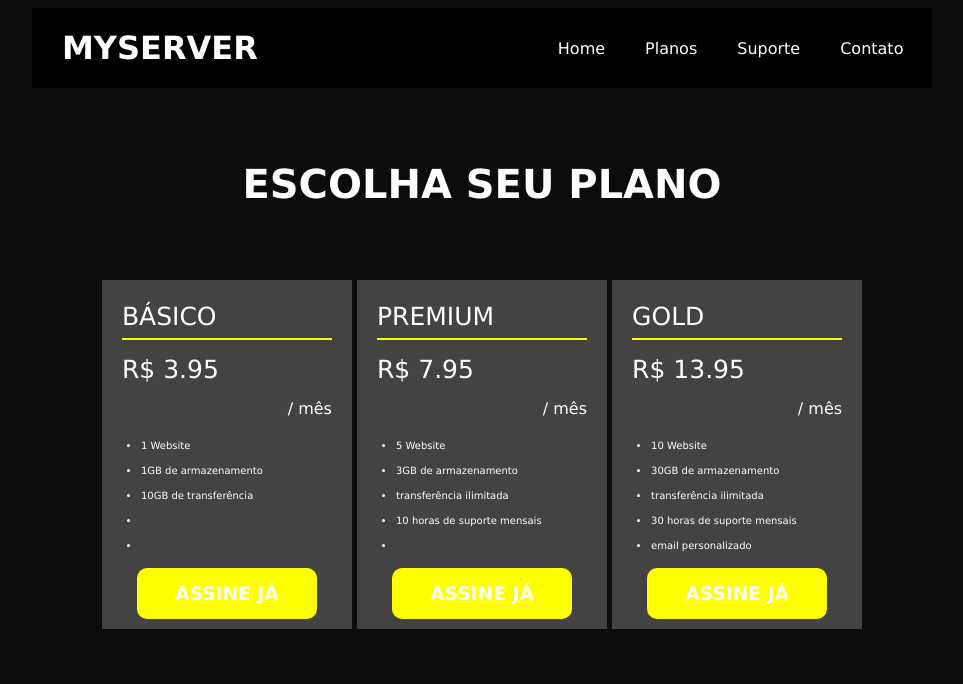
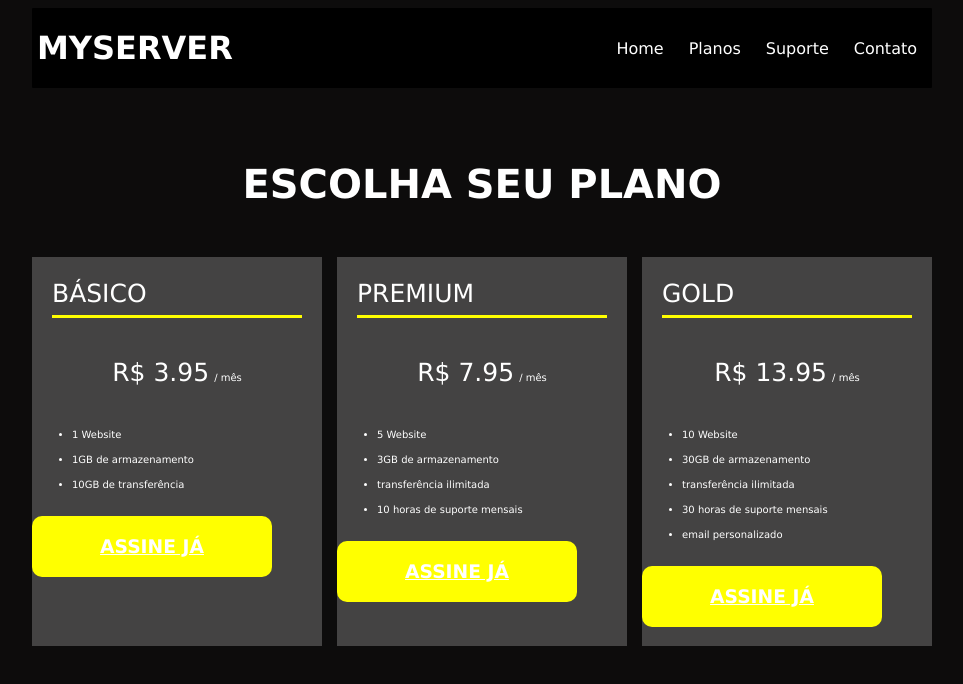
Before and after one commit to arthurcaaldas/curso-front-end, a plain HTML site: page 03_projeto_assine/test.html in a window 1280 px wide. Shown: the whole page, without its empty margins (158-1121 px from the left). Drawn offline with Linux system fonts and the light colour scheme.

Commit message:
estudando

```diff
--- a/03_projeto_assine/test.css
+++ b/03_projeto_assine/test.css
@@ -1,207 +1,124 @@
 html {
-
     display: flex;
-
     justify-content: center;
-
 }
 
 body {
-
     font-family: Verdana, Geneva, Tahoma, sans-serif;
-
-    width: 100%;
-
     background-color: rgb(13, 12, 12);
-
-    max-width: 900px;
-
     text-align: center;
-
 }
 
 .header {
-
     color: #fff;
-
     background: #000;
-
     width: 900px;
-
     height: 80px;
-
+    border-radius: 1px;
     display: flex;
-
-    border-radius: 1px;
-
+    align-items: center;
+    justify-content: space-between;
 }
 
 h1 {
-
-    padding: 0px 30px;
-
+    margin: 0px 5px;
 }
 
-    div .top_li {
-
+.menu {
     list-style-type: none;
-
     display: flex;
-
-    padding: 6px 0px 0px 250px;
-
+    padding: 6px 0px;
+    margi: 0px 10px;
 }
 
 a {
-
     color: white;
-
 }
 
-    .top_li li {
-
-    padding: 25px 20px;
-
+.menu li {
     align-items: center;
-
     color: #fff;
-
 }
 
-    .top_li a {
-
+.menu a {
+    margin-right: 5px;
+    padding: 10px;
+    border-radius: 10%;
     max-width: max-content;
-
     text-decoration: none;
-
 }
 
-    .top_li a:hover {
-
-    padding: 5px;
-
+.menu a:hover {
     color: rgb(0, 0, 0);
-
     background: #ffff00;
-
-    border-radius: 10%;
-
 }
 
 h2 {
-
     text-transform: uppercase;
-
     color: #fff;
-
-    padding: 40px;
-
+    padding-top: 40px;
+    margin-bottom: 50px;
     font-size: 40px;
-
 }
 
 .conteudo li {
-
-    margin-left: 25px;
-
     display: list-item;
-
 }
 
 .conteudo {
-
     line-height: 25px;
-
     font-size: 10px;
-
     color:#fff;
-
-    justify-items: start;
-
     text-align: left;
-
 }
 
 .tittle {
-
     padding: 7px 0px;
-
     text-transform: uppercase;
-
     color: #fff;
-
     font-size: 25px;
-
-    border-bottom: 2px solid  #ffff00;
-
+    border-bottom: 3px solid  #ffff00;
     margin: 15px 20px;
-
     text-align: left;
-
-    }
-
-    h3 {
-
-    margin: 10px 35px;
-
-    padding: 15px;
-
-    color: rgb(0, 0, 0)
-
 }
 
 .preco {
-
-    margin: 15px 20px;
-
     color:#fff;
-
     font-size: 25px;
-
     text-align: left;
-
 }
 
 .tempo {
-
-    text-align: right;
-
-    margin: 15px 20px;
-
+    text-align: left;
     color:#fff;
-
+    font-size: 10px;
 }
 
-    .planos div {
+.preco , .tempo {
+    display: inline-block;
+}
 
-    height: 100%;
+.planos {
+    display: flex;
+    justify-content: space-between;
+}
 
+.tamanho_basico {
+    width: 290px;
     background: #444343;
-
-    max-width: 250px;
-
     display: inline-block;
-
-    width: 100%;
-
 }
 
 .assine {
-
-    font-weight: bold;
-
+    padding: 20px;
+    width: 200px;
     background: #ffff00;
-
     text-transform: uppercase;
-
     border-radius: 10px;
-
+    font-style: none;
 }
 
 .assine a:hover {
-
     text-decoration: none;
-
     color: #000;
-
 }
--- a/03_projeto_assine/test.html
+++ b/03_projeto_assine/test.html
@@ -12,12 +12,14 @@
                 <h1>MYSERVER</h1>
             </div>
 
-            <div class="top_li">
+            <ul class="menu">
                 <li><a href="#">Home</a></li>
                 <li><a href="#">Planos</a></li>
                 <li><a href="#">Suporte</a></li>
                 <li><a href="#">Contato</a></li>
-            </div>
+                <li> </li>
+                <li> </li>
+            </ul>
         </div>
 
         <div>
@@ -25,47 +27,44 @@
         </div>
 
         <div class="planos">
-            <div>
+            <div class="tamanho_basico">
                 <p class="tittle">básico</p>
                 <p class="preco">R$ 3.95</p>
                 <p class="tempo">/ mês</p>
-                    <div class="conteudo">
+                <ul class="conteudo">
                     <li>1 Website</li>
                     <li>1GB de armazenamento</li>
                     <li>10GB de transferência</li>
-                        <li></li>
-                        <li></li>
-                    </div>
+                </ul>
                 <h3 class="assine">
                     <a href="assine">assine já</a>
                 </h3>
             </div>
-            <div>
+            <div class="tamanho_basico">
                 <p class="tittle">premium</p>
                 <p class="preco">R$ 7.95</p>
                 <p class="tempo">/ mês</p>
-                    <div class="conteudo">
+                <ul class="conteudo">
                     <li>5 Website</li>
                     <li>3GB de armazenamento</li>
                     <li>transferência ilimitada</li>
                     <li>10 horas de suporte mensais</li>
-                        <li></li>
-                    </div>
+                </ul>
                 <h3 class="assine">
                     <a href="assine">assine já</a>
                 </h3>
             </div>
-            <div>
+            <div class="tamanho_basico">
                 <p class="tittle">gold</p>
                 <p class="preco">R$ 13.95</p>
                 <p class="tempo">/ mês</p>
-                    <div class="conteudo">
+                <ul class="conteudo">
                     <li>10 Website</li>
                     <li>30GB de armazenamento</li>
                     <li>transferência ilimitada</li>
                     <li>30 horas de suporte mensais</li>
                     <li>email personalizado</li>
-                    </div>
+                </ul>
                 <h3 class="assine">
                     <a href="assine">assine já</a>
                 </h3>
```
Lines whose indentation alone changed are shown as unchanged.
